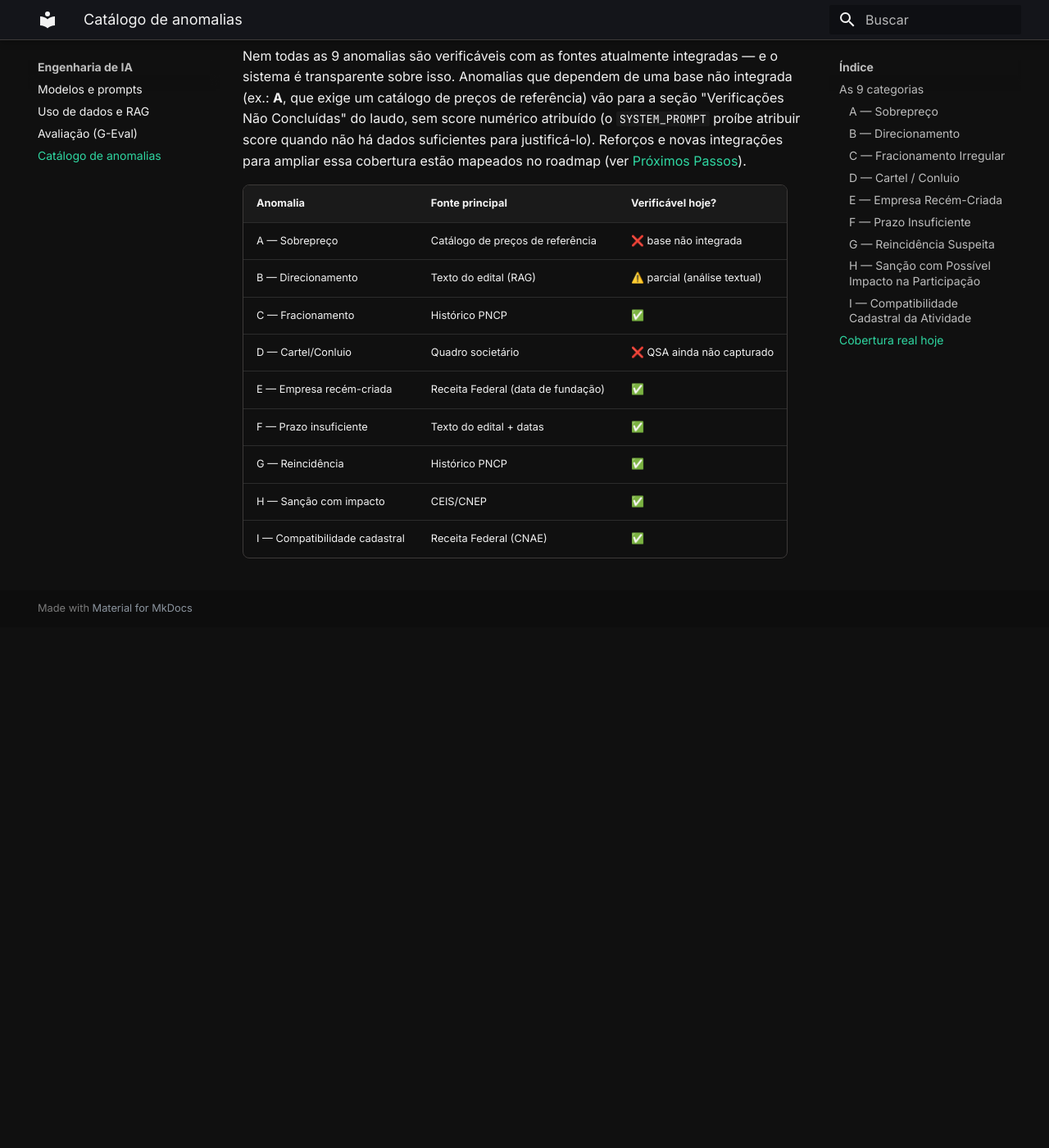
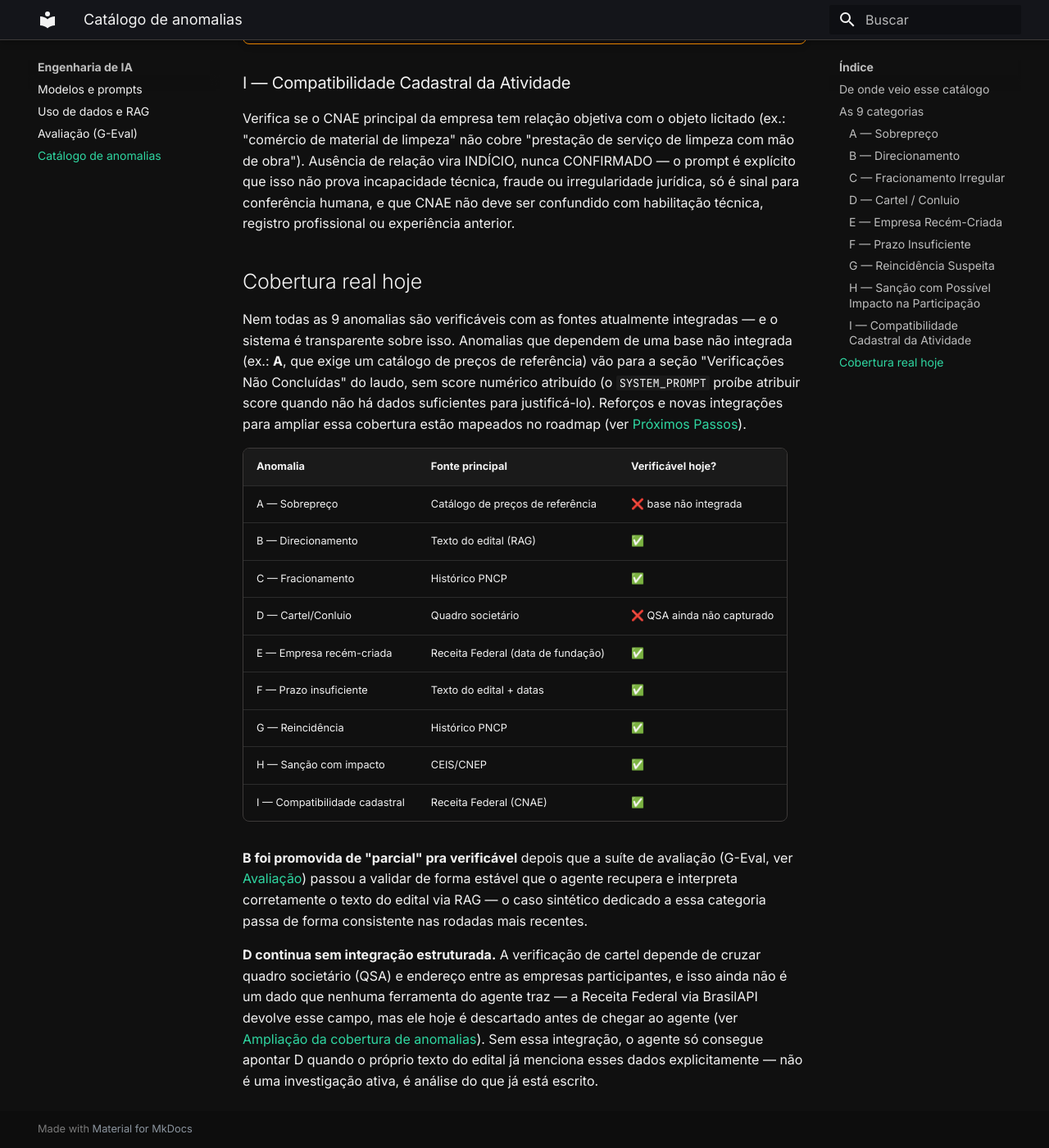
Before and after one commit to Moreira-89/auditor-cidadao, an MkDocs documentation site: the page built from docs/ia/anomalias.md, in a window 1280 px wide and 1400 px high, scrolled down 2435 px. Shown: the whole window at 82% size. Built offline with MkDocs 1.6.1 and Material for MkDocs 9.7.7, drawn with Linux system fonts in a browser that asks for light colours; before the commit the page ends 3200 px from its top, so only the background shows below that; some of the changed text lies outside the part shown.

Commit message:
docs(ia): atualiza cobertura de anomalias e explica origem do catálogo
- anomalias.md: B promovida de "parcial" para verificável — a suíte
  de avaliação (G-Eval) já confirma de forma estável que o agente
  recupera e interpreta o texto do edital corretamente para essa
  categoria. D mantida como não verificada estruturalmente: a
  Receita Federal devolve QSA/quadro societário, mas esse campo
  ainda é descartado antes de chegar ao agente — sem essa
  integração, D só é detectável quando o próprio texto do edital já
  menciona os dados.
- anomalias.md: nova seção "De onde veio esse catálogo" — as 9
  categorias vêm de pesquisa de campo (reportagens, casos
  documentados por órgãos de controle, literatura sobre fraude em
  compras públicas), não de uma lista oficial fechada.
- limitacoes.md: novo item de Backlog V2 sobre revisão periódica do
  catálogo, verificando se novos padrões observados merecem virar
  uma 10ª categoria ou mais.

```diff
--- a/docs/ia/anomalias.md
+++ b/docs/ia/anomalias.md
@@ -7,6 +7,17 @@ o que procurar em cada edital e como classificar o que encontra. Não existe um
 outro lugar do código: o mesmo texto que o agente lê é o mesmo que a avaliação usa como referência
 pra validar o gabarito dos casos de teste (ver [Avaliação](avaliacao.md)), e os códigos que o agente
 aponta no Markdown final são lidos direto por regex, sem passar por um segundo LLM extrator.
+
+## De onde veio esse catálogo
+
+As 9 categorias não vieram de uma lista oficial pronta — foram construídas a partir de pesquisa de
+campo: reportagens jornalísticas sobre irregularidades em licitações municipais, casos reais
+documentados por órgãos de controle e auditorias já publicadas, cruzados com os padrões mais
+citados na literatura sobre fraude em compras públicas no Brasil. A ideia foi identificar os sinais
+de irregularidade que mais aparecem na prática — não uma lista exaustiva de tudo que a Lei
+14.133/2021 poderia, em tese, caracterizar como irregular. Por isso o catálogo é tratado como algo
+vivo: a seção [Próximos Passos](../governanca/limitacoes.md) já lista a revisão periódica dele,
+verificando se novos padrões observados merecem entrar como uma 10ª categoria ou mais.
 
 ## As 9 categorias
 
@@ -81,7 +92,7 @@ roadmap (ver [Próximos Passos](../governanca/limitacoes.md)).
 | Anomalia | Fonte principal | Verificável hoje? |
 |---|---|---|
 | A — Sobrepreço | Catálogo de preços de referência | ❌ base não integrada |
-| B — Direcionamento | Texto do edital (RAG) | ⚠️ parcial (análise textual) |
+| B — Direcionamento | Texto do edital (RAG) | ✅ |
 | C — Fracionamento | Histórico PNCP | ✅ |
 | D — Cartel/Conluio | Quadro societário | ❌ QSA ainda não capturado |
 | E — Empresa recém-criada | Receita Federal (data de fundação) | ✅ |
@@ -89,3 +100,16 @@ roadmap (ver [Próximos Passos](../governanca/limitacoes.md)).
 | G — Reincidência | Histórico PNCP | ✅ |
 | H — Sanção com impacto | CEIS/CNEP | ✅ |
 | I — Compatibilidade cadastral | Receita Federal (CNAE) | ✅ |
+
+**B foi promovida de "parcial" pra verificável** depois que a suíte de avaliação (G-Eval, ver
+[Avaliação](avaliacao.md)) passou a validar de forma estável que o agente recupera e interpreta
+corretamente o texto do edital via RAG — o caso sintético dedicado a essa categoria passa de forma
+consistente nas rodadas mais recentes.
+
+**D continua sem integração estruturada.** A verificação de cartel depende de cruzar quadro
+societário (QSA) e endereço entre as empresas participantes, e isso ainda não é um dado que
+nenhuma ferramenta do agente traz — a Receita Federal via BrasilAPI devolve esse campo, mas ele
+hoje é descartado antes de chegar ao agente (ver [Ampliação da cobertura de
+anomalias](../governanca/limitacoes.md#ampliacao-da-cobertura-de-anomalias)). Sem essa integração, o agente só consegue apontar D
+quando o próprio texto do edital já menciona esses dados explicitamente — não é uma investigação
+ativa, é análise do que já está escrito.
```
Also changed, not shown: docs/governanca/limitacoes.md (+8 -0 lines).
